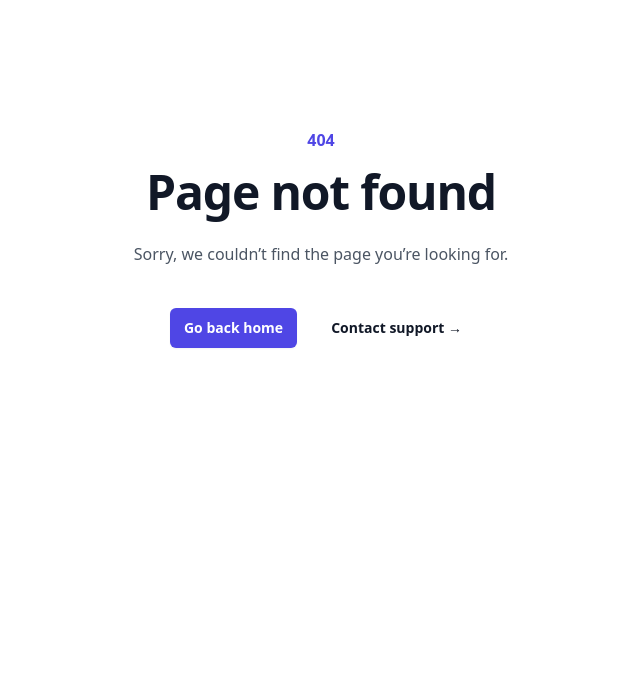
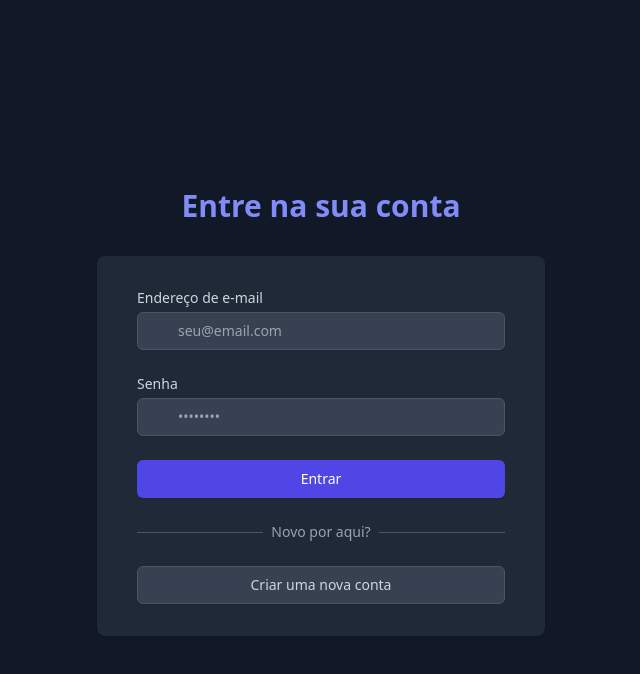
Before and after one commit to Faccin27/Supremacy_cheats-Landing-page, a React (Create React App) app: page /login in a window 1280 px wide. Before the commit this address had no page. Shown: the top 674 px of the page, without its empty margins (319-959 px from the left). Built offline with nearby package versions, Linux system fonts and the light colour scheme.

Commit message:
feat: create login page

```diff
--- a/package.json
+++ b/package.json
@@ -8,6 +8,7 @@
     "@testing-library/jest-dom": "^5.17.0",
     "@testing-library/react": "^13.4.0",
     "@testing-library/user-event": "^13.5.0",
+    "lucide-react": "^0.439.0",
     "react": "^18.3.1",
     "react-dom": "^18.3.1",
     "react-router-dom": "^6.26.1",
--- a/src/app.jsx
+++ b/src/app.jsx
@@ -2,6 +2,7 @@ import { BrowserRouter as Router, Route, Routes } from "react-router-dom";
 import Layout from "./components/Layout";
 import NotFound from "./components/NotFound";
 import Home from "./components/Home";
+import Login from "./components/Login";
 
 function App() {
   return (
@@ -10,6 +11,7 @@ function App() {
         <Route path="/" element={<Layout />}>
           <Route index element={<Home />} />
         </Route>
+        <Route path="/login" element={<Login />} />
         <Route path="*" element={<NotFound />} />
       </Routes>
     </Router>
--- /dev/null
+++ b/src/components/Login.jsx
@@ -0,0 +1,156 @@
+import React, { useState } from "react";
+// import { UserIcon, LockClosedIcon, EnvelopeIcon } from "lucide-react";
+
+const AuthPage = () => {
+  const [isLogin, setIsLogin] = useState(true);
+  const [email, setEmail] = useState("");
+  const [password, setPassword] = useState("");
+  const [name, setName] = useState("");
+
+  const handleSubmit = (e) => {
+    e.preventDefault();
+    if (isLogin) {
+      console.log("Login submitted:", { email, password });
+    } else {
+      console.log("Registration submitted:", { name, email, password });
+    }
+    // Aqui você adicionaria a lógica de autenticação ou registro
+  };
+
+  const toggleMode = () => setIsLogin(!isLogin);
+
+  return (
+    <div className="min-h-screen bg-gray-900 text-gray-100 flex flex-col justify-center py-12 sm:px-6 lg:px-8">
+      <div className="sm:mx-auto sm:w-full sm:max-w-md">
+        <h2 className="mt-6 text-center text-3xl font-extrabold text-indigo-400">
+          {isLogin ? "Entre na sua conta" : "Crie sua conta"}
+        </h2>
+      </div>
+
+      <div className="mt-8 sm:mx-auto sm:w-full sm:max-w-md">
+        <div className="bg-gray-800 py-8 px-4 shadow sm:rounded-lg sm:px-10">
+          <form className="space-y-6" onSubmit={handleSubmit}>
+            {!isLogin && (
+              <div>
+                <label
+                  htmlFor="name"
+                  className="block text-sm font-medium text-gray-300"
+                >
+                  Nome completo
+                </label>
+                <div className="mt-1 relative rounded-md shadow-sm">
+                  <div className="absolute inset-y-0 left-0 pl-3 flex items-center pointer-events-none">
+                    {/* <UserIcon
+                      className="h-5 w-5 text-gray-400"
+                      aria-hidden="true"
+                    /> */}
+                  </div>
+                  <input
+                    id="name"
+                    name="name"
+                    type="text"
+                    autoComplete="name"
+                    required
+                    className="bg-gray-700 block w-full pl-10 pr-3 py-2 border border-gray-600 rounded-md leading-5 text-gray-200 placeholder-gray-400 focus:outline-none focus:ring-2 focus:ring-indigo-500 focus:border-indigo-500 sm:text-sm"
+                    placeholder="Seu nome completo"
+                    value={name}
+                    onChange={(e) => setName(e.target.value)}
+                  />
+                </div>
+              </div>
+            )}
+
+            <div>
+              <label
+                htmlFor="email"
+                className="block text-sm font-medium text-gray-300"
+              >
+                Endereço de e-mail
+              </label>
+              <div className="mt-1 relative rounded-md shadow-sm">
+                <div className="absolute inset-y-0 left-0 pl-3 flex items-center pointer-events-none">
+                  {/* <EnvelopeIcon
+                    className="h-5 w-5 text-gray-400"
+                    aria-hidden="true"
+                  /> */}
+                </div>
+                <input
+                  id="email"
+                  name="email"
+                  type="email"
+                  autoComplete="email"
+                  required
+                  className="bg-gray-700 block w-full pl-10 pr-3 py-2 border border-gray-600 rounded-md leading-5 text-gray-200 placeholder-gray-400 focus:outline-none focus:ring-2 focus:ring-indigo-500 focus:border-indigo-500 sm:text-sm"
+                  placeholder="seu@email.com"
+                  value={email}
+                  onChange={(e) => setEmail(e.target.value)}
+                />
+              </div>
+            </div>
+
+            <div>
+              <label
+                htmlFor="password"
+                className="block text-sm font-medium text-gray-300"
+              >
+                Senha
+              </label>
+              <div className="mt-1 relative rounded-md shadow-sm">
+                <div className="absolute inset-y-0 left-0 pl-3 flex items-center pointer-events-none">
+                  {/* <LockClosedIcon
+                    className="h-5 w-5 text-gray-400"
+                    aria-hidden="true"
+                  /> */}
+                </div>
+                <input
+                  id="password"
+                  name="password"
+                  type="password"
+                  autoComplete="current-password"
+                  required
+                  className="bg-gray-700 block w-full pl-10 pr-3 py-2 border border-gray-600 rounded-md leading-5 text-gray-200 placeholder-gray-400 focus:outline-none focus:ring-2 focus:ring-indigo-500 focus:border-indigo-500 sm:text-sm"
+                  placeholder="••••••••"
+                  value={password}
+                  onChange={(e) => setPassword(e.target.value)}
+                />
+              </div>
+            </div>
+
+            <div>
+              <button
+                type="submit"
+                className="w-full flex justify-center py-2 px-4 border border-transparent rounded-md shadow-sm text-sm font-medium text-white bg-indigo-600 hover:bg-indigo-700 focus:outline-none focus:ring-2 focus:ring-offset-2 focus:ring-indigo-500"
+              >
+                {isLogin ? "Entrar" : "Registrar"}
+              </button>
+            </div>
+          </form>
+
+          <div className="mt-6">
+            <div className="relative">
+              <div className="absolute inset-0 flex items-center">
+                <div className="w-full border-t border-gray-600"></div>
+              </div>
+              <div className="relative flex justify-center text-sm">
+                <span className="px-2 bg-gray-800 text-gray-400">
+                  {isLogin ? "Novo por aqui?" : "Já tem uma conta?"}
+                </span>
+              </div>
+            </div>
+
+            <div className="mt-6">
+              <button
+                onClick={toggleMode}
+                className="w-full inline-flex justify-center py-2 px-4 border border-gray-600 rounded-md shadow-sm bg-gray-700 text-sm font-medium text-gray-300 hover:bg-gray-600 focus:outline-none focus:ring-2 focus:ring-offset-2 focus:ring-indigo-500"
+              >
+                {isLogin ? "Criar uma nova conta" : "Fazer login"}
+              </button>
+            </div>
+          </div>
+        </div>
+      </div>
+    </div>
+  );
+};
+
+export default AuthPage;
```
Also changed, not shown: 1 other file (tests, documents, lock files or other folders).
